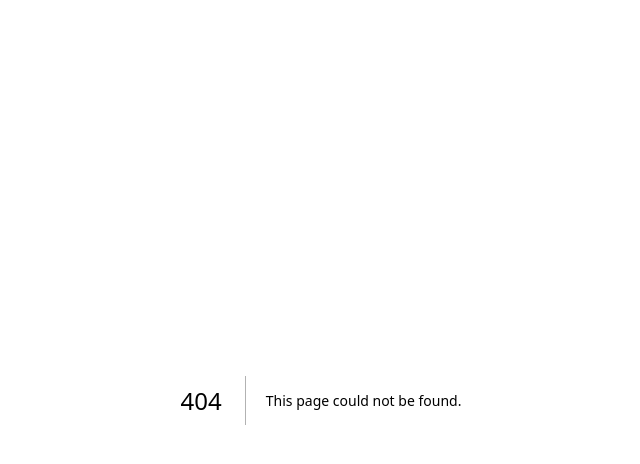
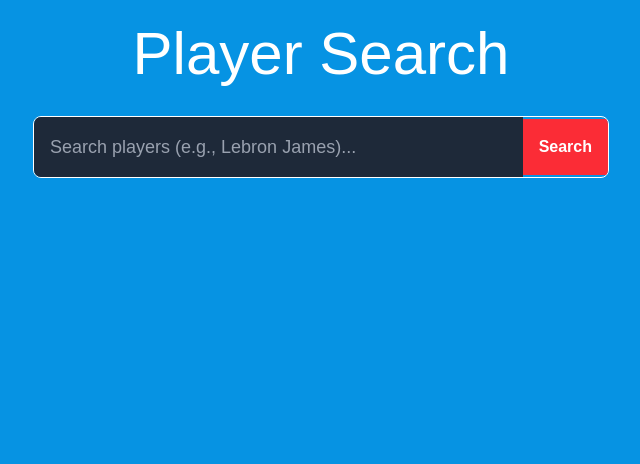
Before and after one commit to rileyburns707/Fantasy-NBA, a Next.js app in the folder Frontend/: page /test-page in a window 1280 px wide. Before the commit this address had no page. Shown: the top 464 px of the page, without its empty margins (319-959 px from the left). Built offline with nearby package versions, Linux system fonts and the light colour scheme; no server answers.

Commit message:
created test-page

```diff
--- a/Frontend/src/app/page.tsx
+++ b/Frontend/src/app/page.tsx
@@ -17,10 +17,10 @@ interface Player {
 }
 
 export default function HomePage() {
-  const [searchTerm, setSearchTerm] = useState('');
-  const [searchResults, setSearchResults] = useState<Player[]>([]);
-  const [isLoading, setIsLoading] = useState(false);
-  const [error, setError] = useState<string | null>(null);
+  const [searchTerm, setSearchTerm] = useState(''); // Stores the text currently typed into the search box.
+  const [searchResults, setSearchResults] = useState<Player[]>([]); // Stores the array of player objects returned by Supabase after a successful search.
+  const [isLoading, setIsLoading] = useState(false); // show a "Loading..." message while waiting for the network request to finish
+  const [error, setError] = useState<string | null>(null); // Stores any error message
 
   const handleSearch = async (e: React.FormEvent) => {
     e.preventDefault();
@@ -45,6 +45,9 @@ export default function HomePage() {
         //   and selects ONLY the 'name' column from the associated 'teams' table.
         .select('id, full_name, position, team_id!inner(name)')
         // QUERY: Search on the correct column 'full_name'
+        // - This compares the full_name column to the search term.
+        //   The % symbols are wildcards, meaning it will find results where the
+        //   search term appears anywhere in the name. i means case-insensitive.
         .ilike('full_name', `%${queryTerm}%`)
         .limit(20);
 
--- /dev/null
+++ b/Frontend/src/app/test-page/page.tsx
@@ -0,0 +1,114 @@
+'use client';   // client side
+
+import { useEffect, useState } from 'react';  // hook that pulls data from supabase
+import { supabase } from '@/lib/supabaseClient';    // sets up connection to supabase
+
+interface Player {
+  id: number;
+  full_name: string;
+  position: string;
+  team_id: {
+    name: string;
+  } | null;
+}
+
+export default function SearchPage() {
+    // state declarations
+    const [searchTerm, setSearchTerm] = useState('');
+    const [searchResults, setSearchResults] = useState<Player[]>([]);
+    const [isLoading, setIsLoading] = useState(false);
+    const [error, setError] = useState<string | null>(null);
+
+    // core logic (query building and fetching)
+    const searchPlayers = async (e: React.FormEvent) => {
+      e.preventDefault();
+      const queryTerm = searchTerm.trim();
+
+      if (queryTerm.length < 2) {
+        setError("PLease enter at least 2 letters to search")
+        setSearchResults([])
+        return;
+      }
+
+      // set loading state
+      setIsLoading(true);
+      setError(null);
+      setSearchResults([]);
+
+      try {
+        // Search supabase
+        const { data, error } = await supabase
+        .from('players')
+        .select('id, full_name, position, team_id!inner(name)')
+        .ilike('full_name', `%${queryTerm}%`)
+        .limit(5);
+
+        // handle errors
+        if (error) {
+          console.error('Supabase search error: ', error);
+          setError(`Failed to fetch players. Error: ${error.message}`);
+          return;
+        }
+
+        // set results
+        if (data) {
+          const inputData = (data as any[]).map(item => ({
+            id: item.id,
+            full_name: item.full_name,
+            position: item.position,
+            team_id: item.team_id,
+          })) as Player[];
+          setSearchResults(inputData);
+        } else {
+          setSearchResults([]);
+        }
+
+      } catch (err) {
+        console.error('General Error:', err);
+        setError('An unexpected error occured during search.');
+      } finally {
+        setIsLoading(false);
+      }
+    };
+
+// UI/UX design using JSX
+return (
+   <main className="flex flex-col items-center justify-start min-h-screen bg-[#0693e3] text-white p-6">
+
+    {/* Search Message*/}
+    <h1 className="text-6xl front-extrabold mb-8 text-red">
+      Player Search
+    </h1>
+
+    {/* Search bar*/}
+    <form onSubmit={searchPlayers} className="w-full max-w-xl">
+      <div className="flex items-center border border-white rounded-lg overflow-hidden focus-within:border-red-500 transition duration-150">
+        <input
+          type="text"
+          placeholder="Search players (e.g., Lebron James)..."
+          value={searchTerm}
+          onChange={(e) => setSearchTerm(e.target.value)}
+          className="w-full p-4 text-lg bg-gray-800 text-white placeholder-gray-400 focus:outline-none"
+        />
+        <button
+          type="submit"
+          className="p-4 bg-red-500 hover:bg-red-600 text-white font-bold transition duration-150"
+          disabled={isLoading}
+        >
+          {isLoading ? 'Searching...' : 'Search'}
+        </button>
+      </div>
+    </form>
+
+    {/*Search result options*/}
+    <div>
+      {/* error */}
+      {/* Loading */}
+      {/* No results */}
+      {/* list of players */}
+    </div>
+
+
+   </main>
+ );
+}
--- a/Frontend/src/app/test.tsx
+++ /dev/null
@@ -1,45 +0,0 @@
-'use client';   // client side
-
-import { useEffect, useState } from 'react';  // hook that pulls data from supabase
-import { supabase } from '@/lib/supabaseClient';    // sets up connection to supabase
-
-
-export default function Home() {
-    const [searchQuery, setSearchQuery] = useState('');
-    const [players, set]
-
-    useEffect(() => {
-        // Define an asynchronous function to fetch the player data
-        const fetchPlayers = async () => {
-        // Use the 'supabase' client to query the 'teams' table.
-        // We are selecting all columns and limiting the result to the first 5 rows.
-        const { data, error } = await supabase
-        .from('players')
-        .select('id, full_name, position, team_id')
-        .limit(5);
-
-
-            // Check for errors and log them to the console
-            if (error) {
-            console.error('Error fetching data:', error);
-            } else {
-            // Log the fetched data to the console to confirm a successful connection
-            console.log('Successfully fetched teams data:', data);
-            }
-        };
-
-
-    // Call the function to initiate the data fetch
-    fetchPlayers();
-}, []); // The empty dependency array ensures this effect runs only once when the component mounts
-
-// UI/UX design using JSX
-return (
-   <main className="flex min-h-screen flex-col items-center justify-between p-24">
-     <div className="z-10 w-full max-w-5xl items-center justify-between font-mono text-sm lg:flex">
-       <p>Checking Supabase Connection...</p>
-       <p>Check the browser console (F12) for the results.</p>
-     </div>
-   </main>
- );
-}
```
